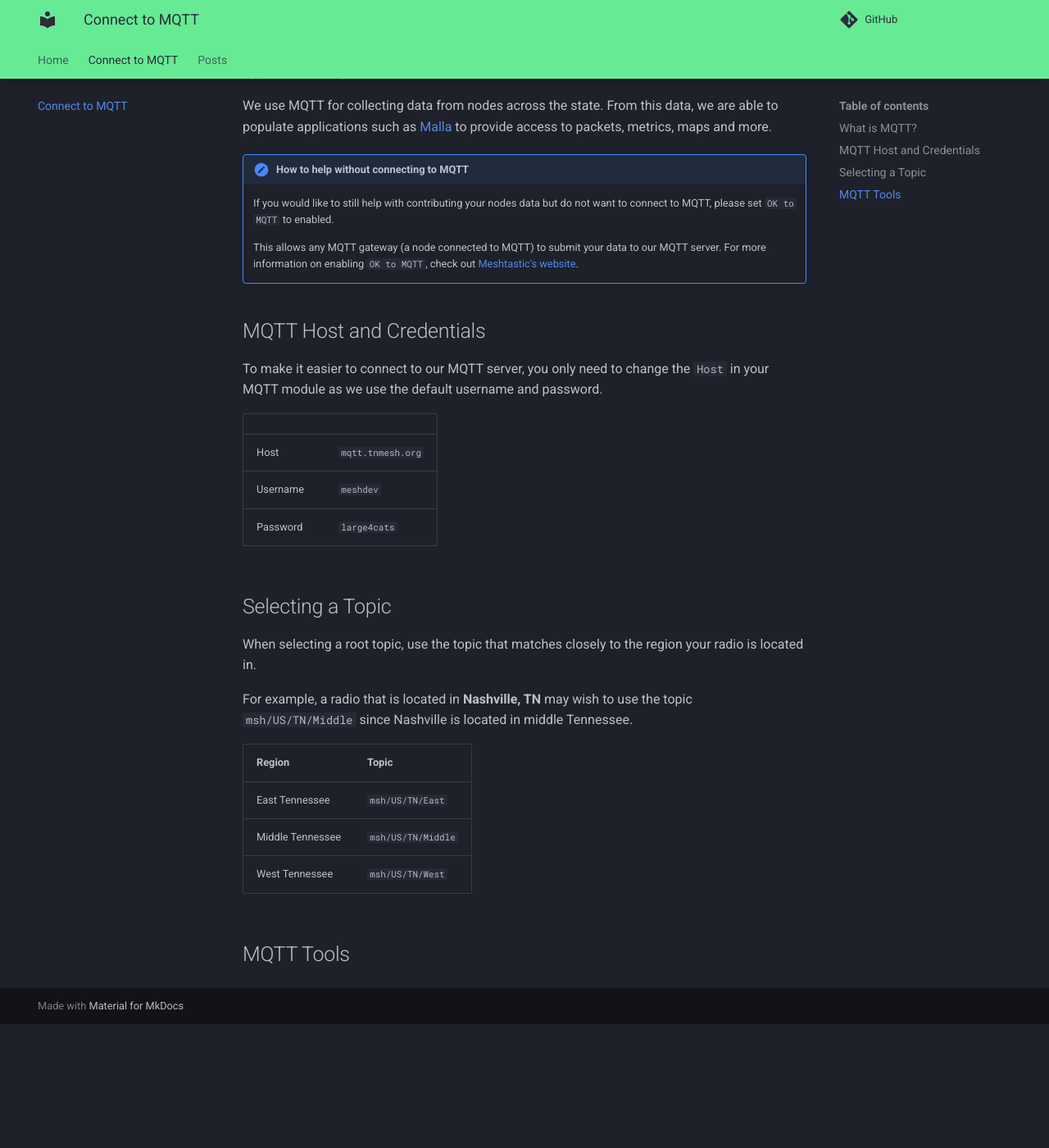
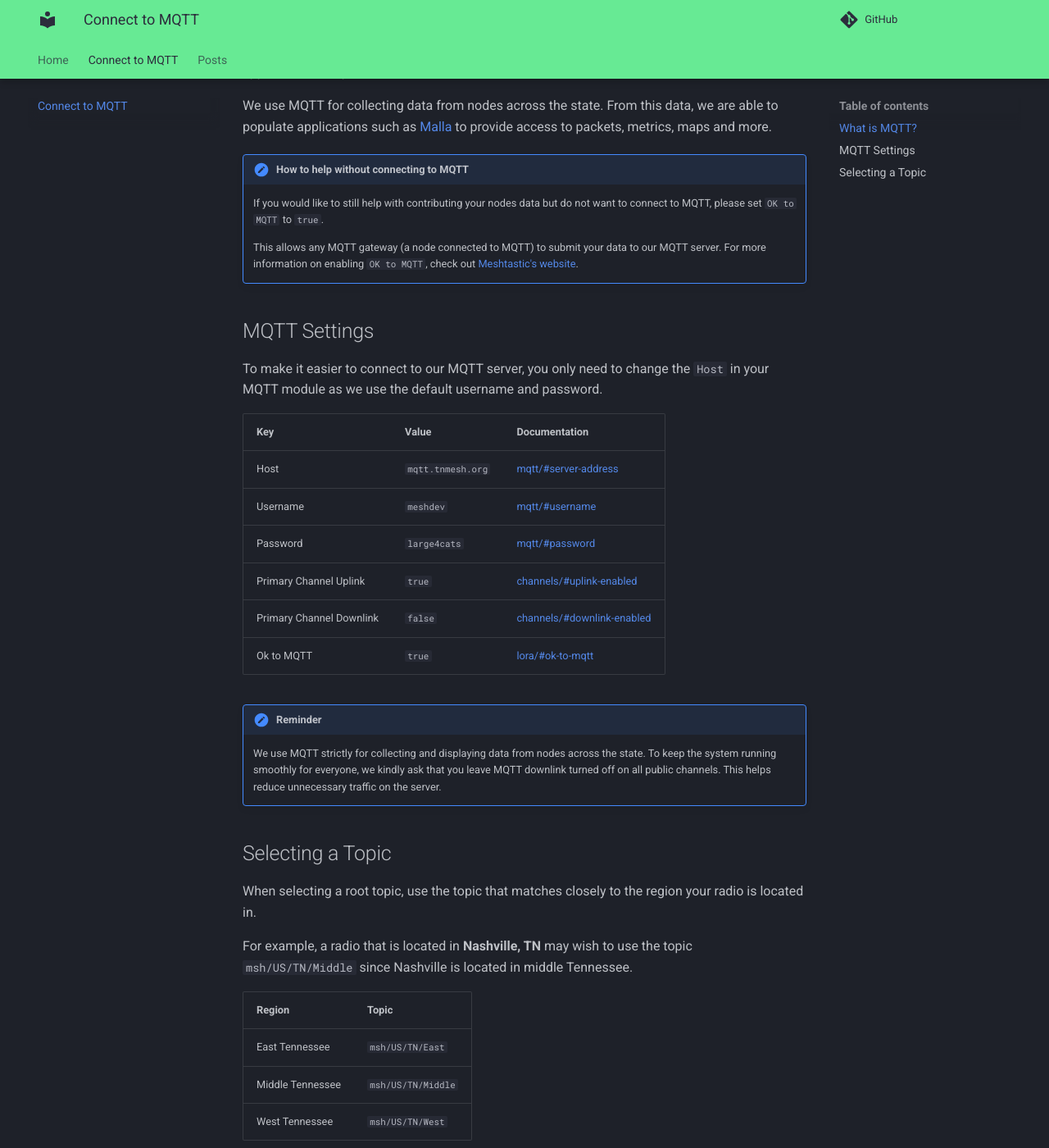
Before and after one commit to tnmesh/homepage, an MkDocs documentation site: the page built from docs/mqtt.md, in a window 1280 px wide and 1400 px high, scrolled down 255 px. Shown: the whole window at 82% size. Built offline with MkDocs 1.6.1 and Material for MkDocs 9.7.7, drawn with Linux system fonts in a browser that asks for light colours; comment, search, counter and statistics services are not loaded; before the commit the page ends 1504 px from its top, so only the background shows below that.

Commit message:
chore: add reminder for disabling downlink; add documentation for mqtt

```diff
--- a/docs/mqtt.md
+++ b/docs/mqtt.md
@@ -7,19 +7,27 @@
 We use MQTT for collecting data from nodes across the state. From this data, we are able to populate applications such as [Malla](https://malla.tnmesh.org) to provide access to packets, metrics, maps and more.
 
 !!! note "How to help without connecting to MQTT"
-    If you would like to still help with contributing your nodes data but do not want to connect to MQTT, please set `OK to MQTT` to enabled.
+    If you would like to still help with contributing your nodes data but do not want to connect to MQTT, please set `OK to MQTT` to `true`.
 
     This allows any MQTT gateway (a node connected to MQTT) to submit your data to our MQTT server. For more information on enabling `OK to MQTT`, check out [Meshtastic's website](https://meshtastic.org/docs/configuration/radio/lora/#ok-to-mqtt).
 
 
-## MQTT Host and Credentials
+## MQTT Settings
 To make it easier to connect to our MQTT server, you only need to change the `Host` in your MQTT module as we use the default username and password.
 
-|              |                  |
-| ------------ | ---------------- |
-| Host       | `mqtt.tnmesh.org`  |
-| Username   | `meshdev`          |
-| Password   | `large4cats`       |
+| Key              |  Value       | Documentation |
+| ------------ | ---------------- | ---------------- |
+| Host       | `mqtt.tnmesh.org`  | [mqtt/#server-address](https://meshtastic.org/docs/configuration/module/mqtt/#server-address)
+| Username   | `meshdev`          | [mqtt/#username](https://meshtastic.org/docs/configuration/module/mqtt/#username)
+| Password   | `large4cats`       | [mqtt/#password](https://meshtastic.org/docs/configuration/module/mqtt/#password)
+| Primary Channel Uplink   | `true`       | [channels/#uplink-enabled](https://meshtastic.org/docs/configuration/radio/channels/#uplink-enabled)
+| Primary Channel Downlink   | `false`       | [channels/#downlink-enabled](https://meshtastic.org/docs/configuration/radio/channels/#downlink-enabled)
+| Ok to MQTT  | `true`       | [lora/#ok-to-mqtt](https://meshtastic.org/docs/configuration/radio/lora/#ok-to-mqtt)
+
+
+!!! note "Reminder"
+
+    We use MQTT strictly for collecting and displaying data from nodes across the state. To keep the system running smoothly for everyone, we kindly ask that you leave MQTT downlink turned off on all public channels. This helps reduce unnecessary traffic on the server.
 
 ## Selecting a Topic
 When selecting a root topic, use the topic that matches closely to the region your radio is located in.
@@ -31,5 +39,3 @@
 | East Tennessee   | `msh/US/TN/East`  |
 | Middle Tennessee | `msh/US/TN/Middle`|
 | West Tennessee   | `msh/US/TN/West`  |
-
-## MQTT Tools
```
